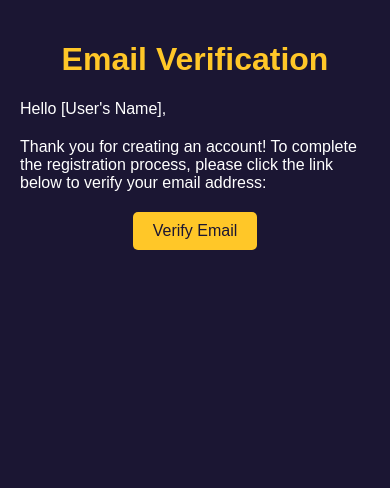
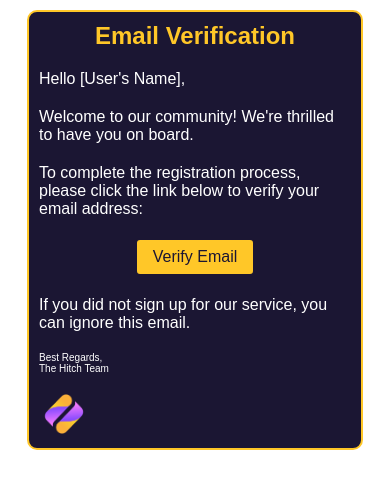
Before and after one commit to opencodeiiita/Hitch-Backend, a website: page src/emailTemplate/verification-rnavaneeth992.html in a window 390 px wide. Drawn offline with Linux system fonts and the light colour scheme.

Commit message:
changes made in email templete

```diff
--- a/src/emailTemplate/verification-rnavaneeth992.html
+++ b/src/emailTemplate/verification-rnavaneeth992.html
@@ -6,21 +6,25 @@
   <style>
     body {
       font-family: 'Arial', sans-serif;
-      background-color: #1B1633;
       color: #FFFFFF;
       margin: 0;
       padding: 0;
     }
-
     .container {
       max-width: 600px;
-      margin: 0 auto;
+      background-color: #1B1633;
+      align-items: center;
       padding: 20px;
+      border: 2px solid #FFC728;
+      border-radius: 10px;
+      margin: auto;
+      margin-top: 20px;
     }
 
     h1 {
       color: #FFC728;
       text-align: center;
+      margin: 0;
     }
 
     p {
@@ -36,6 +40,7 @@
       text-decoration: none;
       border-radius: 5px;
       text-align: center;
+      border: 2px solid #1B1633;
     }
 
     .footer {
@@ -43,16 +48,53 @@
       font-size: 12px;
       text-align: left;
     }
+
+    .logo {
+      height: 55px;
+      width: 70px;
+    }
+    @media (max-width: 600px) {
+      .container {
+        max-width: 80%;
+        margin-top: 10px;
+        padding: 10px;
+      }
+
+      h1 {
+        font-size: 24px;
+      }
+
+      p {
+        font-size: 16px;
+      }
+
+      .btn {
+        padding: 8px 16px;
+      }
+
+      .footer {
+        font-size: 10px;
+      }
+
+      .logo {
+        height: 40px;
+        width: 50px;
+      }
+    }
   </style>
 </head>
 <body>
   <div class="container">
     <h1>Email Verification</h1>
     <p>Hello [User's Name],</p>
-    <p>Thank you for creating an account! To complete the registration process, please click the link below to verify your email address:</p>
+    <p>Welcome to our community! We're thrilled to have you on board.</p>
+    <p>To complete the registration process, please click the link below to verify your email address:</p>
     <p style="text-align: center;">
-      <a class="btn" href="">Verify Email</a>
+      <a class="btn" href="[Verification Link]">Verify Email</a>
     </p>
+    <p>If you did not sign up for our service, you can ignore this email.</p>
+    <p class="footer">Best Regards,<br> The Hitch Team</p>
+    <img class="logo" alt="company-logo" src="../public/logo.png">
   </div>
 </body>
 </html>
```
Also changed, not shown: src/public/logo.png (added).
